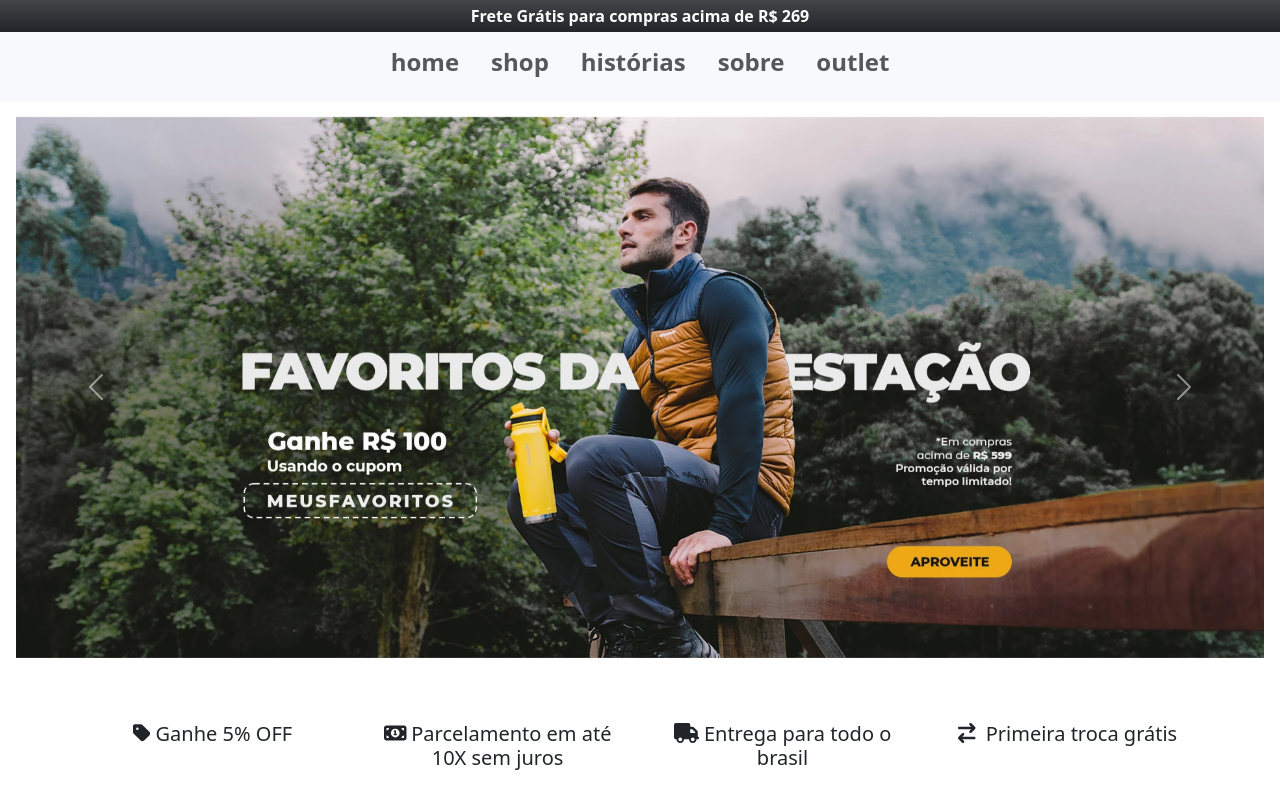
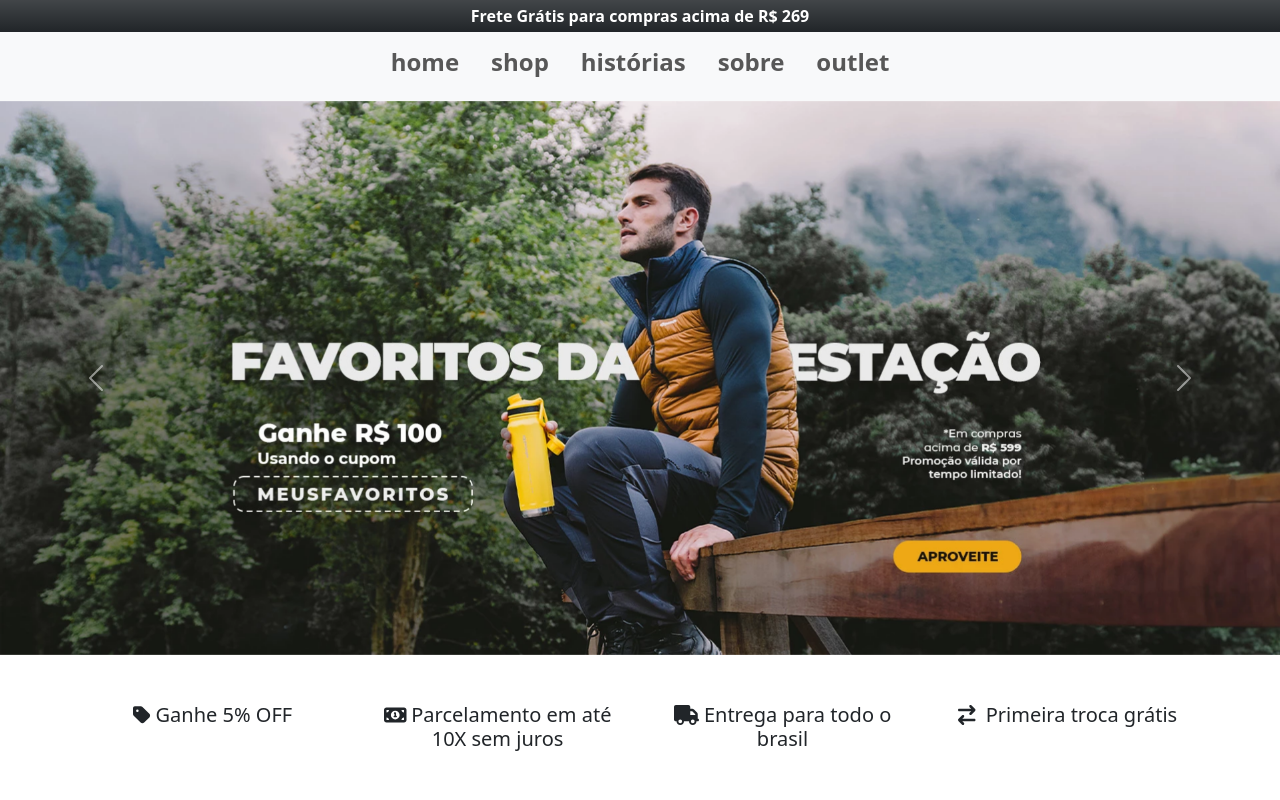
Before and after one commit to denisonkolling/galapagos-website, a React (Vite) app: page / in a window 1280 px wide. Shown: the top 800 px of the page. Built offline with nearby package versions, Linux system fonts and the light colour scheme.

Commit message:
fix carousel padding

```diff
--- a/src/components/Carousel.jsx
+++ b/src/components/Carousel.jsx
@@ -9,7 +9,7 @@ const Carousel = () => {
 	return (
 		<>
 			<div id="carouselExample" className="carousel slide">
-				<div className="carousel-inner">
+				<div className="carousel-inner p-0">
 					<div className="carousel-item active">
 						<img src={img1} className="d-block w-100" alt="..." />
 					</div>
```
